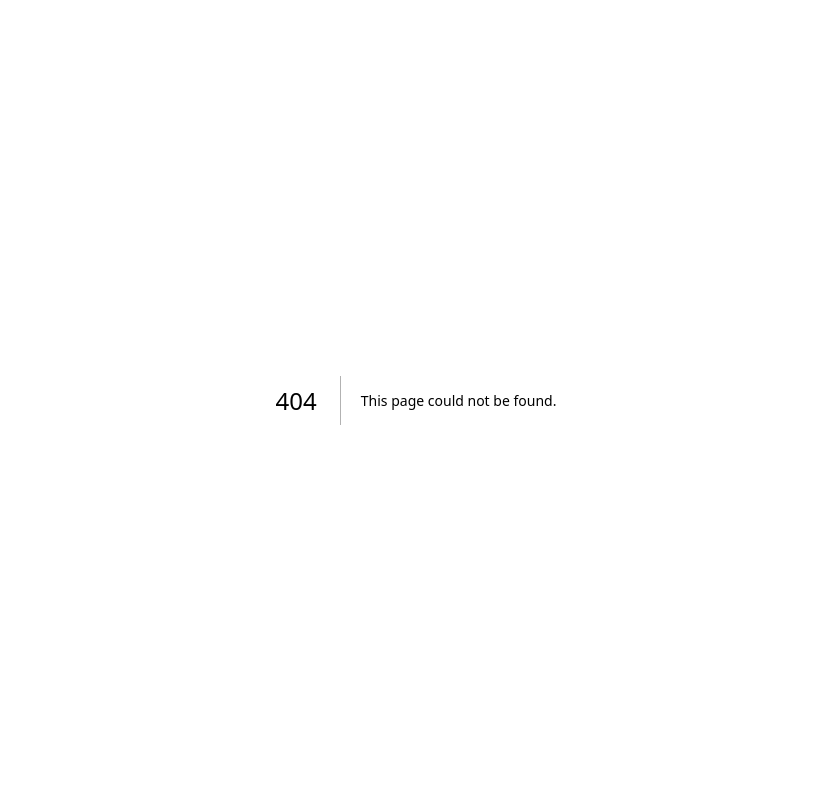
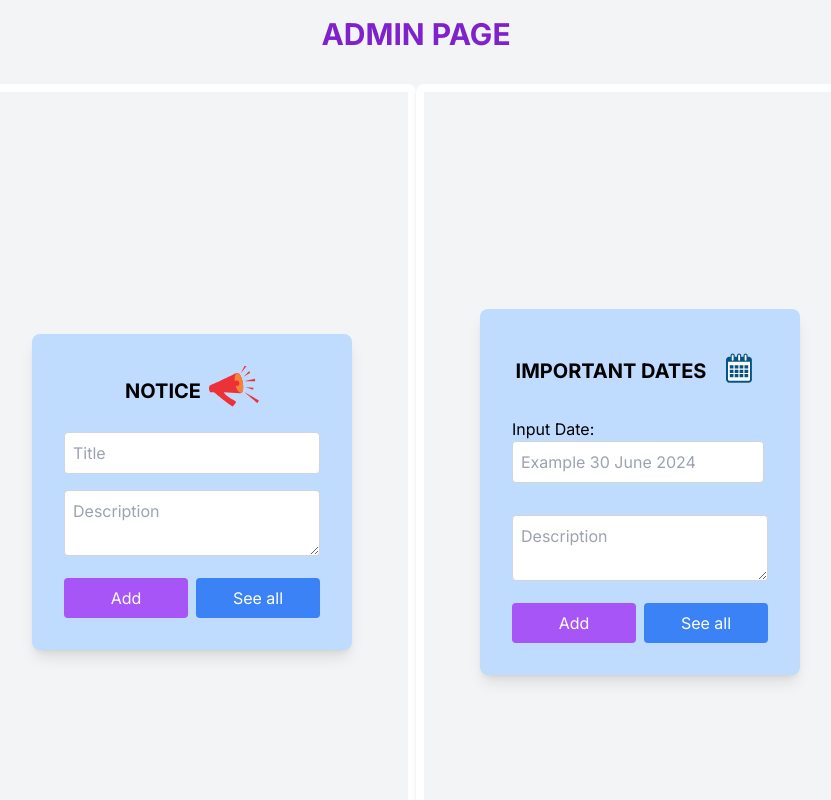
Before and after one commit to Farzine/arces_2024, a Next.js app in the folder client/: page /Admin/controllerPage in a window 1280 px wide. Before the commit this address had no page. Shown: the top 800 px of the page, without its empty margins (224-1055 px from the left). Built offline with nearby package versions, Linux system fonts and the light colour scheme.

Commit message:
feat: Remove unused pages and components

```diff
--- a/client/src/app/Admin/ControllerPage/page.tsx
+++ /dev/null
@@ -1,24 +0,0 @@
-"use client";
-
-import IndustryTrack from "@/components/IndustryTrackAddCard";
-import Footer from "@/components/Footer";
-import ImportantDateCard from "@/components/ImportantDateAddCard";
-import Navbar from "@/components/NavBar";
-import NoticeCard from "@/components/NoticeAddCard";
-import ResearchTrack from "@/components/ResearchTrackAddCard";
-import FrontendNoticeCard from "@/components/FrontendNoticeCard";
-
-export default function Authors() {
-    return (
-      <div>
-        <Navbar/>
-        <NoticeCard/>
-        <ImportantDateCard/>
-        <IndustryTrack/>
-        <ResearchTrack/>
-        <FrontendNoticeCard/>
-        <Footer/>
-
-      </div>
-    );
-  }
--- /dev/null
+++ b/client/src/app/Admin/controllerPage/page.tsx
@@ -0,0 +1,44 @@
+"use client";
+
+import React from 'react';
+import { useRouter } from 'next/navigation';
+import NoticeCard from '@/components/NoticeAddCard';
+import ImportantDateCard from '@/components/ImportantDateAddCard';
+import ResearchTrack from '@/components/ResearchTrackAddCard';
+import IndustryTrack from '@/components/IndustryTrackAddCard';
+
+const AdminPage: React.FC = () => {
+  const routes = useRouter();
+
+  const handleChange = () => {
+    routes.push('/change-email-password');
+  };
+
+  return (
+    <div className="min-h-screen flex flex-col items-center justify-center bg-gray-100 p-4">
+      <h1 className="text-3xl font-bold mb-8 text-purple-700">ADMIN PAGE</h1>
+      <div className="grid grid-cols-1 sm:grid-cols-2 mb-8 w-full max-w-4xl">
+        <div className="bg-white shadow-md rounded-lg p-2">
+          <NoticeCard />
+        </div>
+        <div className="bg-white shadow-md rounded-lg p-2">
+          <ImportantDateCard />
+        </div>
+        <div className="bg-white shadow-md rounded-lg p-2">
+          <ResearchTrack />
+        </div>
+        <div className="bg-white shadow-md rounded-lg p-2">
+          <IndustryTrack />
+        </div>
+      </div>
+      <button
+        onClick={handleChange}
+        className="bg-purple-700 text-white py-2 px-4 rounded-full hover:bg-purple-800"
+      >
+        CHANGE EMAIL AND PASSWORD
+      </button>
+    </div>
+  );
+};
+
+export default AdminPage;
--- a/client/src/components/NoticeAddCard.tsx
+++ b/client/src/components/NoticeAddCard.tsx
@@ -1,29 +1,43 @@
 import React, { useState } from 'react';
-import axios from 'axios';
+import { useRouter } from 'next/navigation';
+import Cookies from 'js-cookie';
 
 const NoticeCard: React.FC = () => {
   const [title, setTitle] = useState('');
   const [description, setDescription] = useState('');
   const [message, setMessage] = useState('');
 
+  const router = useRouter();
+
   const handleAddNotice = async () => {
     try {
-      const response = await axios.post(
-        'http://localhost:5000/api/notices/add',
-        { title, description },
-        {
-          headers: {
-            'Content-Type': 'application/json',
-            Authorization: `Bearer ${localStorage.getItem('token')}`,
-          },
-        }
-      );
-      setMessage(response.data.message);
+      const token = Cookies.get('token');
+      const response = await fetch('http://localhost:5000/notices/add', {
+        method: 'POST',
+        headers: {
+          'Content-Type': 'application/json',
+          'Authorization': `Bearer ${token}`,
+        },
+        body: JSON.stringify({ title, description }),
+      });
+
+      if (!response.ok) {
+        throw new Error('Error adding notice');
+      }
+
+      const data = await response.json();
+      setMessage(data.message);
       setTitle('');
       setDescription('');
     } catch (error) {
       setMessage('Error adding notice');
+      console.error(error);
     }
+  };
+
+
+  const handleSeeAll = () => {
+    router.push('/Admin/notice');
   };
 
   return (
@@ -65,7 +79,7 @@ const NoticeCard: React.FC = () => {
           >
             Add
           </button>
-          <button className="w-1/2 p-2 bg-blue-500 text-white rounded ml-1">
+          <button className="w-1/2 p-2 bg-blue-500 text-white rounded ml-1" onClick={handleSeeAll}>
             See all
           </button>
         </div>
```
Also changed, not shown: client/src/app/Admin/importantsDates/page.tsx (renamed from client/src/app/Admin/ImportantsDates/page.tsx), client/src/app/Admin/notice/page.tsx (renamed from client/src/app/Admin/Notice/page.tsx), client/src/app/authors/page.tsx (renamed from client/src/app/Authors/page.tsx), client/src/app/committees/page.tsx (renamed from client/src/app/Committees/page.tsx), client/src/app/contact/page.tsx (renamed from client/src/app/Contact/page.tsx), client/src/app/importantDates/page.tsx (renamed from client/src/app/ImportantDates/page.tsx), client/src/app/industryTracks/page.tsx (renamed from client/src/app/IndustryTracks/page.tsx), client/src/app/photos/page.tsx (renamed from client/src/app/Photos/page.tsx), client/src/app/researchTracks/page.tsx (renamed from client/src/app/ResearchTracks/page.tsx).
